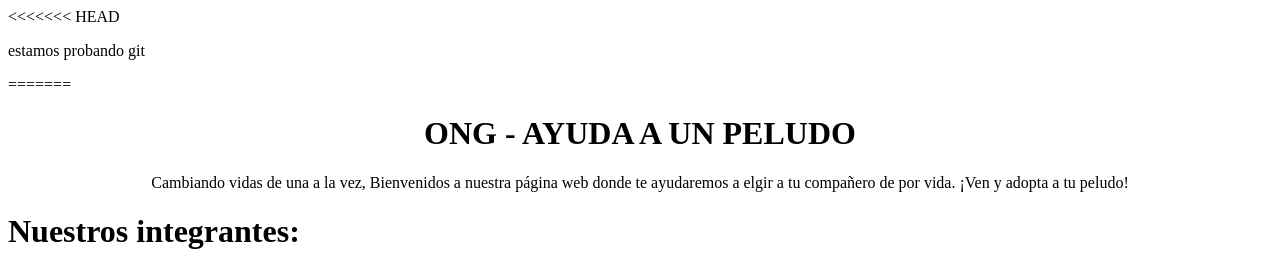
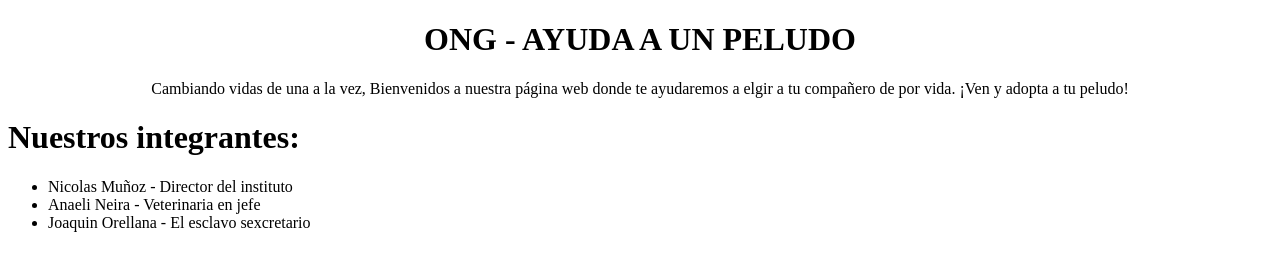
Before and after one commit to Veluxian/Actividad-programacion-web, a plain HTML site: page index.html in a window 1280 px wide. Shown: the top 258 px of the page. Drawn offline with Linux system fonts and the light colour scheme.

Commit message:
modificamos los archivos locales

```diff
--- a/index.html
+++ b/index.html
@@ -7,10 +7,6 @@
     <title>AYUDA A UN PELUDO</title>
 </head>
 <body>
-<<<<<<< HEAD
-    <p> estamos probando git</p>
-
-=======
     <header>
         <h1 style="text-align: center;">ONG - AYUDA A UN PELUDO</h1>
         <p style="text-align: center;">Cambiando vidas de una a la vez, Bienvenidos a nuestra página web donde te ayudaremos a elgir a tu compañero de por vida. ¡Ven y adopta a tu peludo!</p>
@@ -35,6 +31,5 @@
             Nuestros Gatos que buscan familia:
         </h2>
     </section>
->>>>>>> main
 </body>
 </html>
```
